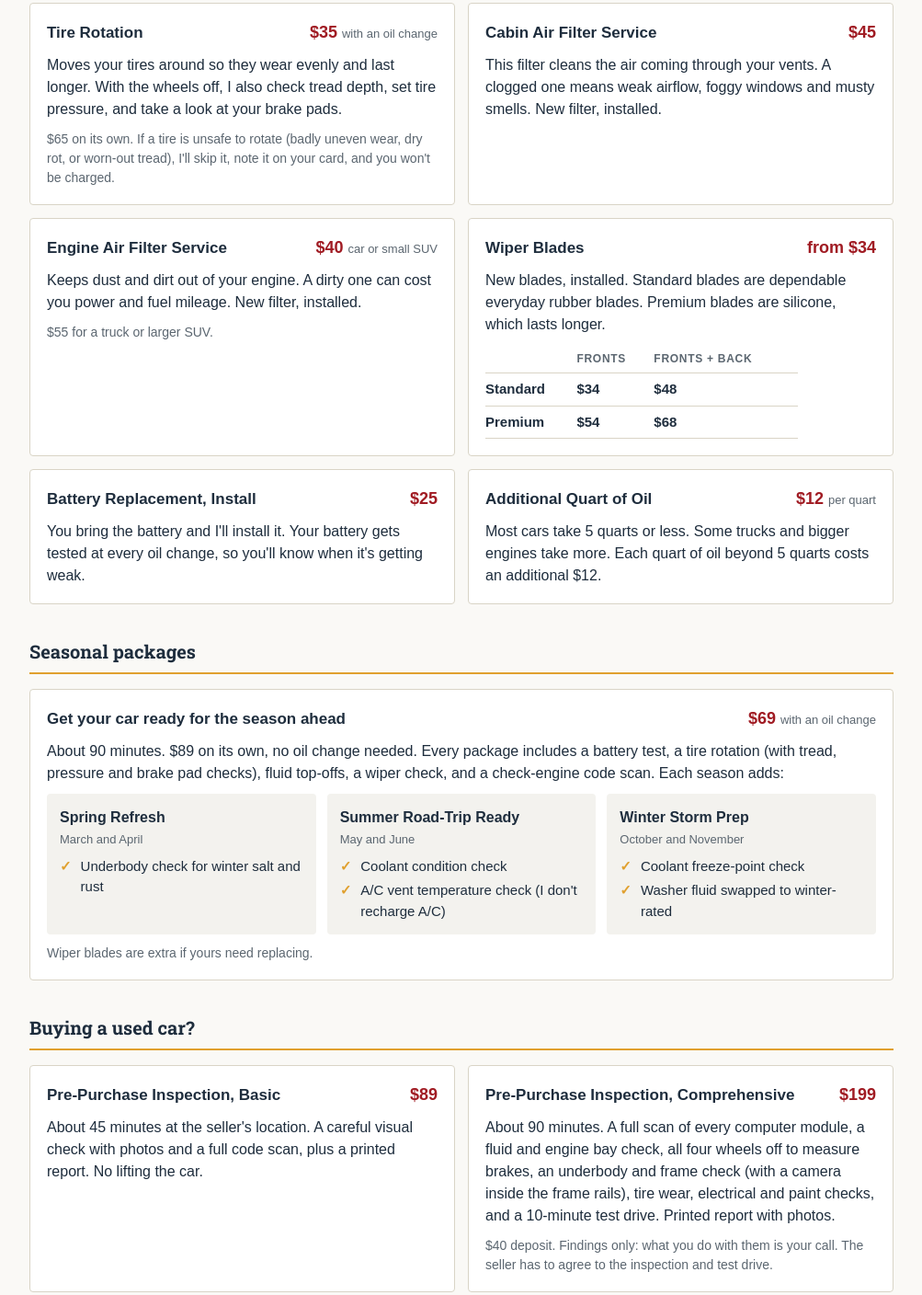
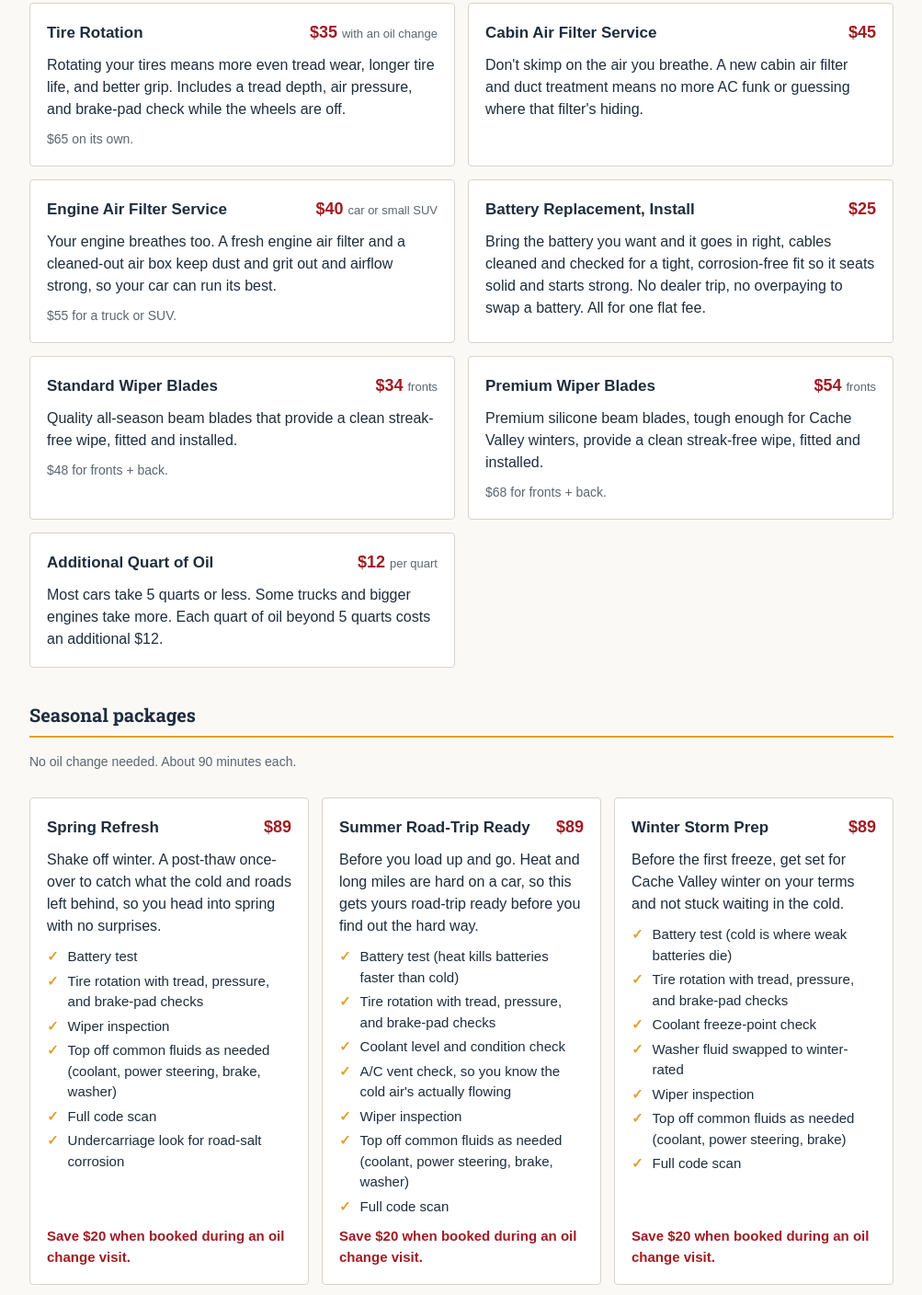
Before and after one commit to jeremykmac/hillsidemobileauto, a plain HTML site: page oil-change-test.html in a window 1280 px wide. Shown: the part 2121-3529 px from the top of the page at 92% size, without its empty margins (138-1141 px from the left). Drawn offline with Linux system fonts and the light colour scheme; no server answers; a web font is replaced by a local one.

Commit message:
Test page: services section uses Jeremy's Square descriptions

```diff
--- a/oil-change-test.html
+++ b/oil-change-test.html
@@ -53,18 +53,13 @@
   .svc-price{margin:0;font-weight:700;color:var(--maroon);font-size:18px;white-space:nowrap}
   .svc-price span{font-size:13px;font-weight:400;color:var(--muted)}
   .svc-note{font-size:14px;color:var(--muted)}
-  .mini{border-collapse:collapse;font-size:15px;width:100%;max-width:340px}
-  .mini th,.mini td{text-align:left;padding:6px 8px 6px 0;border-bottom:1px solid var(--line)}
-  .mini thead th{font-size:12px;color:var(--muted);font-weight:700;text-transform:uppercase;letter-spacing:.06em}
-  .mini td{font-weight:700}
-  .seasons{display:grid;gap:12px}
-  @media (min-width:760px){.seasons{grid-template-columns:repeat(3,1fr)}}
-  .season{background:var(--page);border-radius:4px;padding:14px}
-  .season h5{margin:0;font-size:16px}
-  .season .when{margin:2px 0 8px;font-size:13px;color:var(--muted)}
+  @media (min-width:960px){.svc-grid.three{grid-template-columns:repeat(3,1fr)}}
+  .svc-grid.top{align-items:start}
+  .grp-sub{margin:-14px 0 -12px}
+  .svc-save{font-weight:700;color:var(--maroon);font-size:15px;margin-top:auto!important}
   .checks.sm{font-size:15px;gap:4px}
   .back{display:flex;justify-content:center;padding-top:4px}
-  .btn-ghost{background:transparent;color:var(--maroon);box-shadow:inset 0 0 0 2px var(--maroon);text-decoration:none;max-width:420px;min-height:52px;font-size:17px}
+  .btn.btn-ghost{background:transparent;color:var(--maroon);box-shadow:inset 0 0 0 2px var(--maroon);text-decoration:none;max-width:420px;min-height:52px;font-size:17px}
 
   .intro{display:flex;flex-direction:column;gap:12px}
   .eyebrow{font-size:12px;font-weight:700;letter-spacing:.14em;text-transform:uppercase;color:var(--maroon)}
@@ -225,36 +220,36 @@
       <div class="svc-grid">
         <article class="svc">
           <div class="svc-top"><h4>Tire Rotation</h4><p class="svc-price">$35 <span>with an oil change</span></p></div>
-          <p>Moves your tires around so they wear evenly and last longer. With the wheels off, I also check tread depth, set tire pressure, and take a look at your brake pads.</p>
-          <p class="svc-note">$65 on its own. If a tire is unsafe to rotate (badly uneven wear, dry rot, or worn-out tread), I'll skip it, note it on your card, and you won't be charged.</p>
+          <p>Rotating your tires means more even tread wear, longer tire life, and better grip. Includes a tread depth, air pressure, and brake-pad check while the wheels are off.</p>
+          <p class="svc-note">$65 on its own.</p>
         </article>
 
         <article class="svc">
           <div class="svc-top"><h4>Cabin Air Filter Service</h4><p class="svc-price">$45</p></div>
-          <p>This filter cleans the air coming through your vents. A clogged one means weak airflow, foggy windows and musty smells. New filter, installed.</p>
+          <p>Don't skimp on the air you breathe. A new cabin air filter and duct treatment means no more AC funk or guessing where that filter's hiding.</p>
         </article>
 
         <article class="svc">
           <div class="svc-top"><h4>Engine Air Filter Service</h4><p class="svc-price">$40 <span>car or small SUV</span></p></div>
-          <p>Keeps dust and dirt out of your engine. A dirty one can cost you power and fuel mileage. New filter, installed.</p>
-          <p class="svc-note">$55 for a truck or larger SUV.</p>
-        </article>
-
-        <article class="svc">
-          <div class="svc-top"><h4>Wiper Blades</h4><p class="svc-price">from $34</p></div>
-          <p>New blades, installed. Standard blades are dependable everyday rubber blades. Premium blades are silicone, which lasts longer.</p>
-          <table class="mini">
-            <thead><tr><th></th><th>Fronts</th><th>Fronts + back</th></tr></thead>
-            <tbody>
-              <tr><th scope="row">Standard</th><td>$34</td><td>$48</td></tr>
-              <tr><th scope="row">Premium</th><td>$54</td><td>$68</td></tr>
-            </tbody>
-          </table>
+          <p>Your engine breathes too. A fresh engine air filter and a cleaned-out air box keep dust and grit out and airflow strong, so your car can run its best.</p>
+          <p class="svc-note">$55 for a truck or SUV.</p>
         </article>
 
         <article class="svc">
           <div class="svc-top"><h4>Battery Replacement, Install</h4><p class="svc-price">$25</p></div>
-          <p>You bring the battery and I'll install it. Your battery gets tested at every oil change, so you'll know when it's getting weak.</p>
+          <p>Bring the battery you want and it goes in right, cables cleaned and checked for a tight, corrosion-free fit so it seats solid and starts strong. No dealer trip, no overpaying to swap a battery. All for one flat fee.</p>
+        </article>
+
+        <article class="svc">
+          <div class="svc-top"><h4>Standard Wiper Blades</h4><p class="svc-price">$34 <span>fronts</span></p></div>
+          <p>Quality all-season beam blades that provide a clean streak-free wipe, fitted and installed.</p>
+          <p class="svc-note">$48 for fronts + back.</p>
+        </article>
+
+        <article class="svc">
+          <div class="svc-top"><h4>Premium Wiper Blades</h4><p class="svc-price">$54 <span>fronts</span></p></div>
+          <p>Premium silicone beam blades, tough enough for Cache Valley winters, provide a clean streak-free wipe, fitted and installed.</p>
+          <p class="svc-note">$68 for fronts + back.</p>
         </article>
 
         <article class="svc">
@@ -264,36 +259,72 @@
       </div>
 
       <h3 class="grp">Seasonal packages</h3>
-      <div class="svc svc-wide">
-        <div class="svc-top"><h4>Get your car ready for the season ahead</h4><p class="svc-price">$69 <span>with an oil change</span></p></div>
-        <p>About 90 minutes. $89 on its own, no oil change needed. Every package includes a battery test, a tire rotation (with tread, pressure and brake pad checks), fluid top-offs, a wiper check, and a check-engine code scan. Each season adds:</p>
-        <div class="seasons">
-          <div class="season">
-            <h5>Spring Refresh</h5><p class="when">March and April</p>
-            <ul class="checks sm"><li>Underbody check for winter salt and rust</li></ul>
-          </div>
-          <div class="season">
-            <h5>Summer Road-Trip Ready</h5><p class="when">May and June</p>
-            <ul class="checks sm"><li>Coolant condition check</li><li>A/C vent temperature check (I don't recharge A/C)</li></ul>
-          </div>
-          <div class="season">
-            <h5>Winter Storm Prep</h5><p class="when">October and November</p>
-            <ul class="checks sm"><li>Coolant freeze-point check</li><li>Washer fluid swapped to winter-rated</li></ul>
-          </div>
-        </div>
-        <p class="svc-note">Wiper blades are extra if yours need replacing.</p>
+      <p class="fine grp-sub">No oil change needed. About 90 minutes each.</p>
+      <div class="svc-grid three">
+        <article class="svc">
+          <div class="svc-top"><h4>Spring Refresh</h4><p class="svc-price">$89</p></div>
+          <p>Shake off winter. A post-thaw once-over to catch what the cold and roads left behind, so you head into spring with no surprises.</p>
+          <ul class="checks sm">
+            <li>Battery test</li>
+            <li>Tire rotation with tread, pressure, and brake-pad checks</li>
+            <li>Wiper inspection</li>
+            <li>Top off common fluids as needed (coolant, power steering, brake, washer)</li>
+            <li>Full code scan</li>
+            <li>Undercarriage look for road-salt corrosion</li>
+          </ul>
+          <p class="svc-save">Save $20 when booked during an oil change visit.</p>
+        </article>
+
+        <article class="svc">
+          <div class="svc-top"><h4>Summer Road-Trip Ready</h4><p class="svc-price">$89</p></div>
+          <p>Before you load up and go. Heat and long miles are hard on a car, so this gets yours road-trip ready before you find out the hard way.</p>
+          <ul class="checks sm">
+            <li>Battery test (heat kills batteries faster than cold)</li>
+            <li>Tire rotation with tread, pressure, and brake-pad checks</li>
+            <li>Coolant level and condition check</li>
+            <li>A/C vent check, so you know the cold air's actually flowing</li>
+            <li>Wiper inspection</li>
+            <li>Top off common fluids as needed (coolant, power steering, brake, washer)</li>
+            <li>Full code scan</li>
+          </ul>
+          <p class="svc-save">Save $20 when booked during an oil change visit.</p>
+        </article>
+
+        <article class="svc">
+          <div class="svc-top"><h4>Winter Storm Prep</h4><p class="svc-price">$89</p></div>
+          <p>Before the first freeze, get set for Cache Valley winter on your terms and not stuck waiting in the cold.</p>
+          <ul class="checks sm">
+            <li>Battery test (cold is where weak batteries die)</li>
+            <li>Tire rotation with tread, pressure, and brake-pad checks</li>
+            <li>Coolant freeze-point check</li>
+            <li>Washer fluid swapped to winter-rated</li>
+            <li>Wiper inspection</li>
+            <li>Top off common fluids as needed (coolant, power steering, brake)</li>
+            <li>Full code scan</li>
+          </ul>
+          <p class="svc-save">Save $20 when booked during an oil change visit.</p>
+        </article>
       </div>
 
       <h3 class="grp">Buying a used car?</h3>
-      <div class="svc-grid">
+      <div class="svc-grid top">
         <article class="svc">
           <div class="svc-top"><h4>Pre-Purchase Inspection, Basic</h4><p class="svc-price">$89</p></div>
-          <p>About 45 minutes at the seller's location. A careful visual check with photos and a full code scan, plus a printed report. No lifting the car.</p>
+          <p>Thinking about a used car? Get an expert's eyes on it before any money changes hands. A full visual once-over and a complete computer scan, done wherever the car's parked, with a printed report giving you an honest, objective read on the car as it stands the day it's inspected. The scan even shows if a seller cleared codes right before you arrived, so nothing hides. Just the facts, no sales pitch, and the decision stays yours.</p>
         </article>
         <article class="svc">
           <div class="svc-top"><h4>Pre-Purchase Inspection, Comprehensive</h4><p class="svc-price">$199</p></div>
-          <p>About 90 minutes. A full scan of every computer module, a fluid and engine bay check, all four wheels off to measure brakes, an underbody and frame check (with a camera inside the frame rails), tire wear, electrical and paint checks, and a 10-minute test drive. Printed report with photos.</p>
-          <p class="svc-note">$40 deposit. Findings only: what you do with them is your call. The seller has to agree to the inspection and test drive.</p>
+          <p>No one likes buying a lemon. Know what you're getting into before you buy. Done wherever the car's parked, this is the full workup, with a printed photo report you keep:</p>
+          <ul class="checks sm">
+            <li>Full computer scan of every module, plus confirmation the emissions monitors read "Ready" (so a seller can't clear codes right before you arrive to hide a problem)</li>
+            <li>Fluids and engine bay audited for leaks and wear</li>
+            <li>All four wheels pulled to measure true brake and rotor wear</li>
+            <li>Underbody checked for frame damage and hidden rust</li>
+            <li>Tires, lights, and electronics checked</li>
+            <li>Road test for how it actually drives (with the seller's OK)</li>
+          </ul>
+          <p>About 90 minutes and a clear, objective picture of the car as it stands on inspection day, so you walk in with the facts, and the leverage, before you sign. You make the call; the report shows you what's really there.</p>
+          <p class="svc-save">Take advantage of the $199 introductory price before it goes up.</p>
         </article>
       </div>
 
```
